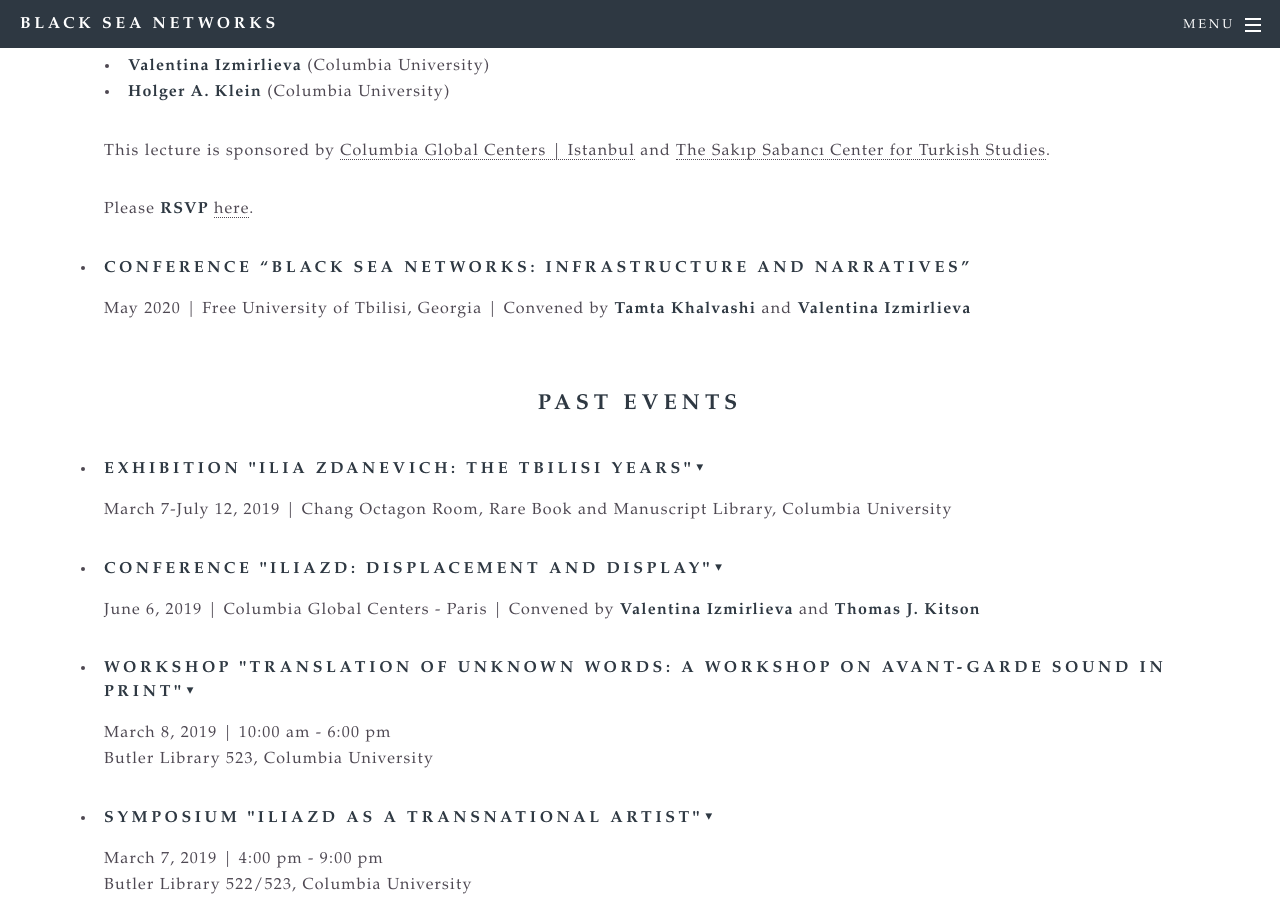
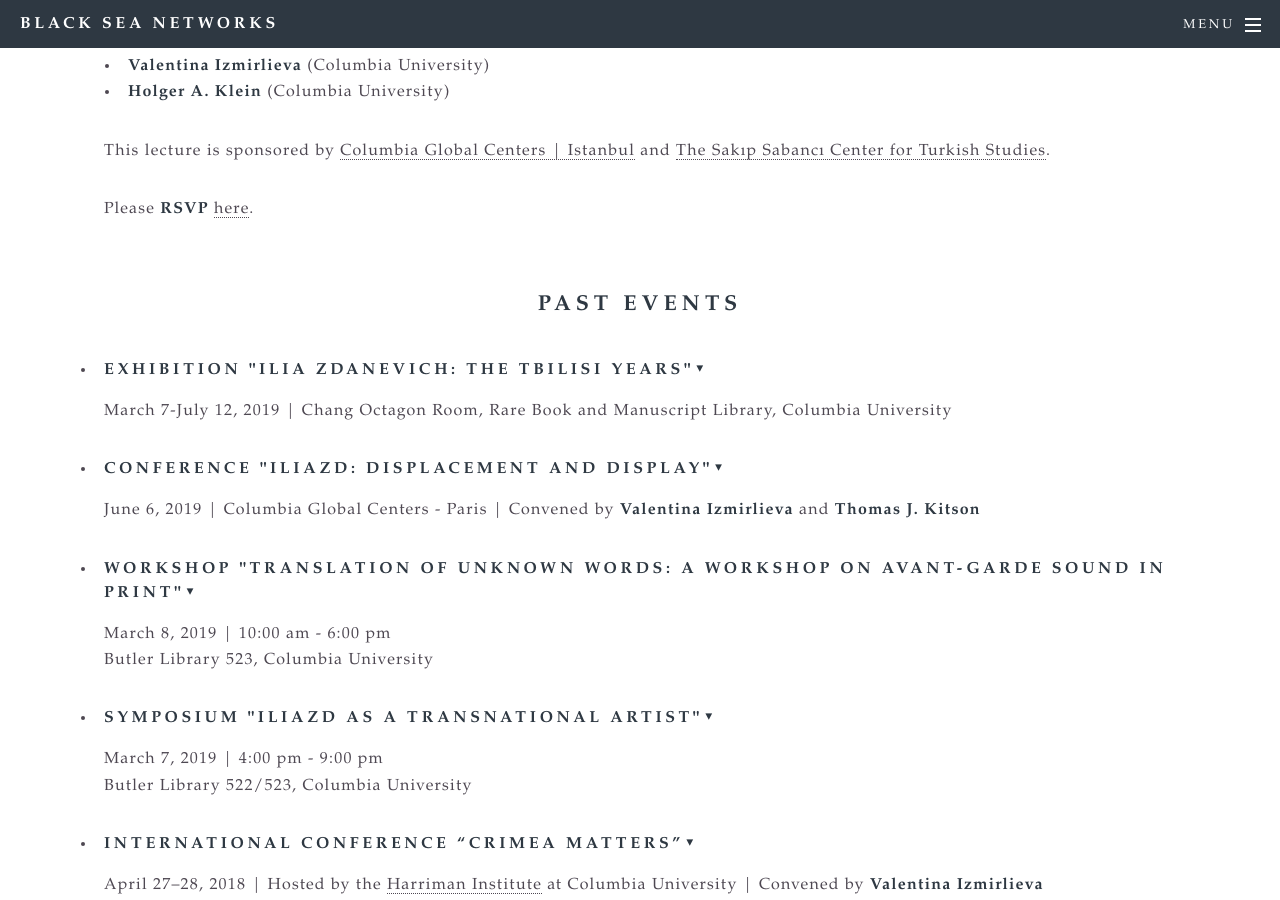
Before and after one commit to bradleygorski/blackseanet, a Jekyll site: the page built from events.html, in a window 1280 px wide and 900 px high, scrolled down 1981 px. Built offline with Jekyll 4.4.1, drawn with Linux system fonts in a browser that asks for light colours.

Commit message:
Remove Infrastructure Conference

```diff
--- a/events.html
+++ b/events.html
@@ -53,9 +53,7 @@
 <p>Please <b>RSVP</b> <a href="https://www.eventbrite.com/e/iraida-barry-thomas-whittemore-istanbuls-russian-moment-tickets-83142380097">here</a>.
 </li>
 
-<li><h4>Conference “Black Sea Networks: Infrastructure and Narratives”</h4>
-<p>May 2020 | Free University of Tbilisi, Georgia | Convened by <b>Tamta Khalvashi</b> and <b>Valentina Izmirlieva</b></p>
-</li>
+
 
 </ul>
 </section>
```
